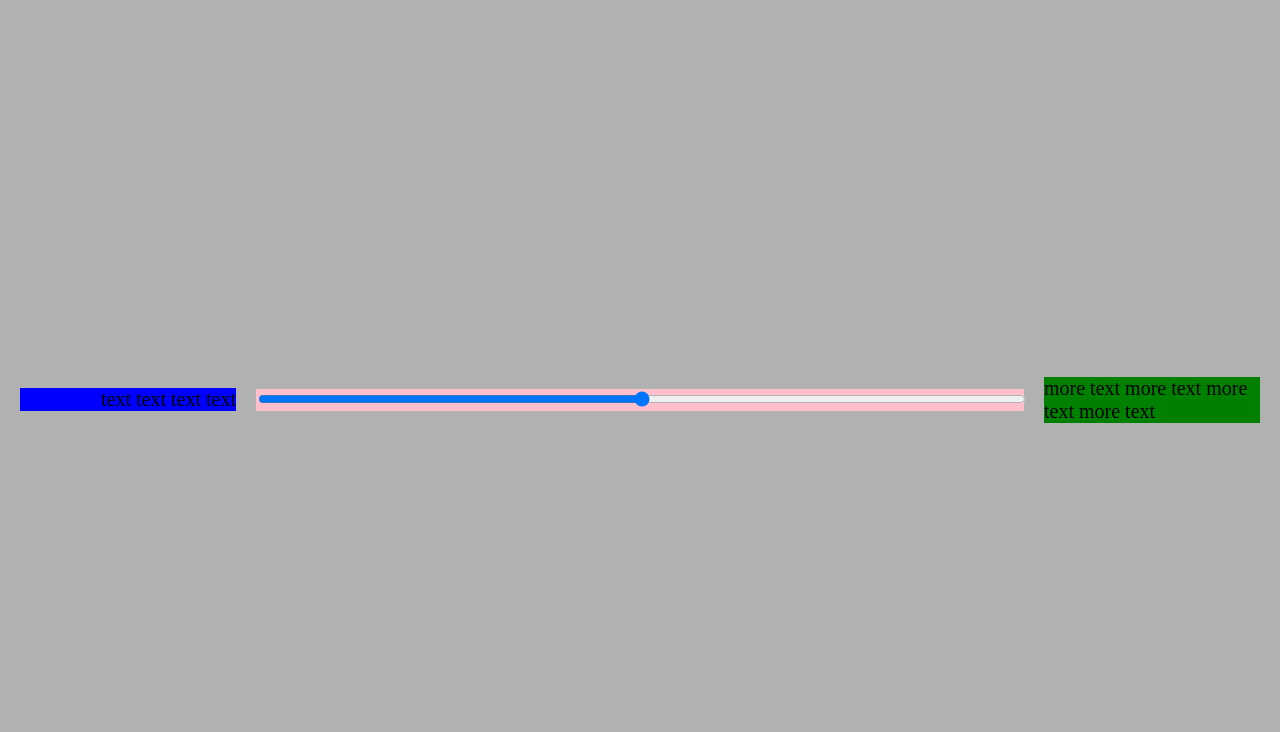
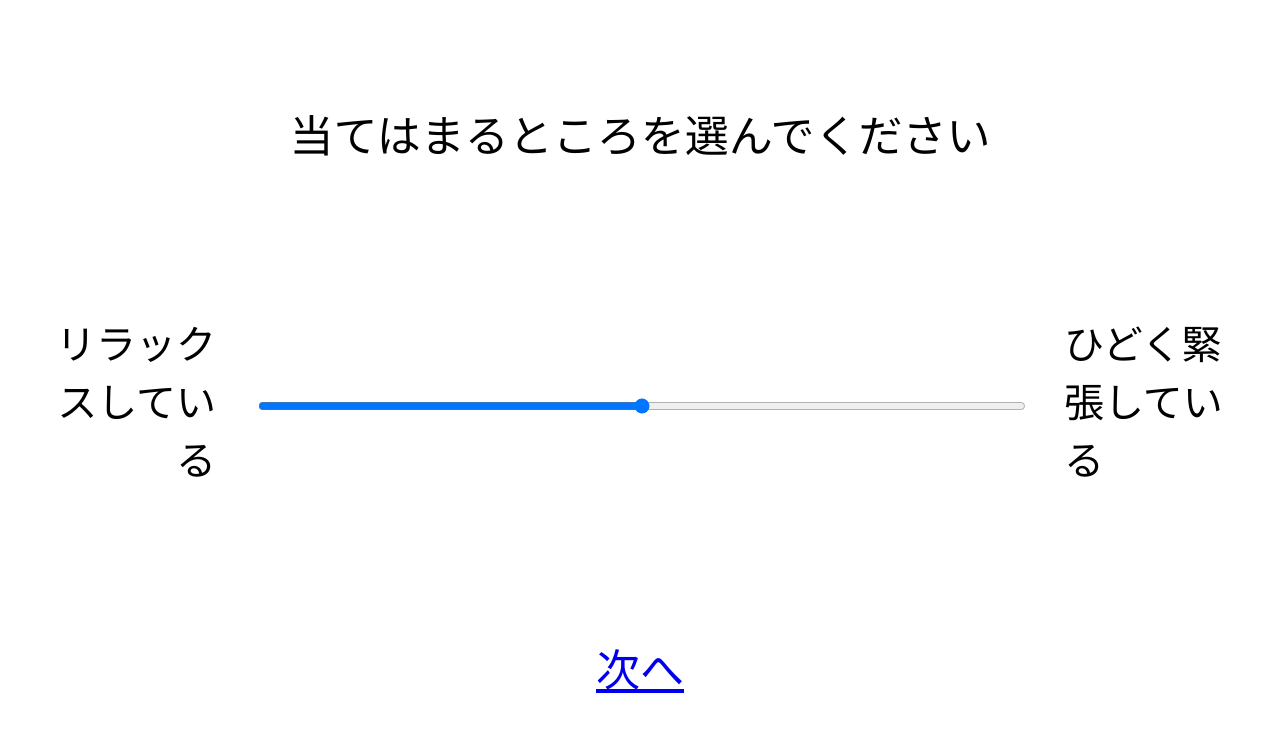
Before and after one commit to lesguillemets/tu_ht, a plain HTML site: page index.html in a window 1280 px wide. Drawn offline with Linux system fonts and the light colour scheme.

Commit message:
header and footer

```diff
--- a/index.html
+++ b/index.html
@@ -6,12 +6,16 @@
 	<title></title>
 </head>
 <body>
-	<div class="box">
-		<div class="pre-content descr">text text text text</div>
+	<div class="box largetext">
+		<div class="header-text">当てはまるところを選んでください</div>
+		<div class="pre-content descr">リラックスしている</div>
 		<div class="barbox">
 			<input class="range-bar" type="range" min="0" max="1" step="any" />
 		</div>
-		<div class="post-content descr">more text more text more text more text</div>
+		<div class="post-content descr">ひどく緊張している</div>
+		<div class="footer-text">
+			<a href="./02.html">次へ</a>
+		</div>
 	</div>
 </body>
 </html>
--- a/main.css
+++ b/main.css
@@ -11,7 +11,12 @@ body, html {
 	align-items:center;
 	grid-template-columns: 1fr 3fr 1fr;
 	grid-template-rows: 1fr 1fr 1fr;
-	background-color: rgba(100,100,100,0.5);
+	/* background-color: rgba(100,100,100,0.5); */
+}
+
+
+.largetext {
+	font-size:33pt;
 }
 
 .barbox {
@@ -20,7 +25,7 @@ body, html {
 	align-self:center;
 	/* justify-self:center; */
 	justify-self:stretch;
-	background-color:pink;
+	/* background-color:pink; */
 }
 
 .range-bar {
@@ -30,20 +35,31 @@ body, html {
 .descr {
 	/* flex:auto; */
 	margin:1em;
-	font-size:15pt;
+	font-size:30pt;
 }
 
 .pre-content {
 	grid-row: 2 / 3;
 	grid-column: 1 / 2;
 	justify-self:stretch;
-	background-color:blue;
+	/* background-color:blue; */
 	text-align:right;
 }
 .post-content {
 	grid-row: 2 / 3;
 	grid-column: 3 / 4;
 	justify-self:stretch;
-	background-color:green;
+	/* background-color:green; */
 	text-align:left;
 }
+
+.header-text {
+	grid-row: 1 / 2;
+	grid-column: 2/3;
+	text-align:center;
+}
+.footer-text {
+	grid-row: 3 / 4;
+	grid-column: 2/3;
+	text-align:center;
+}
```
